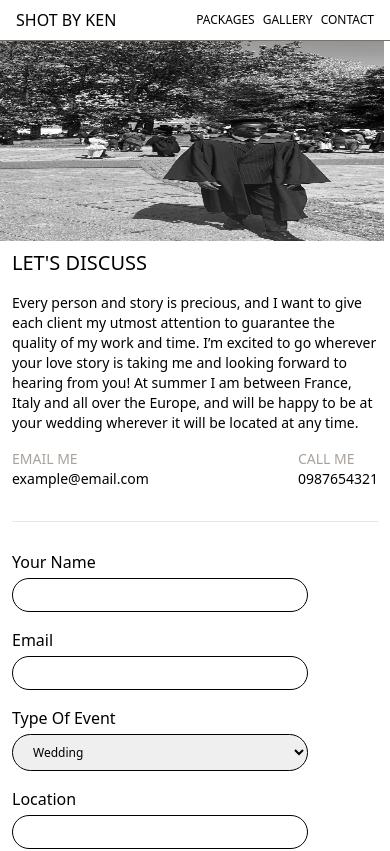
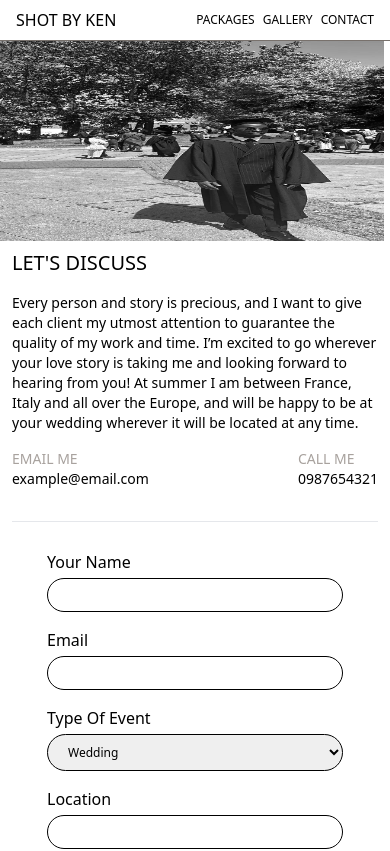
Before and after one commit to Ifefolarin/shot-by-ken, a React (Vite) app: page /contact in a window 390 px wide. Shown: the top 851 px of the page. Built offline with nearby package versions, Linux system fonts and the light colour scheme.

Commit message:
update contacts.jsx

```diff
--- a/src/pages/Contact.jsx
+++ b/src/pages/Contact.jsx
@@ -3,7 +3,7 @@ import ContactForm from "../features/contact/ContactForm";
 
 function Contact() {
   return (
-    <div className="flex lg:absolute lg:right-0 flex-col items-start justify-center w-full gap-4 px-2 py-2 md:py-4 lg:py-20  md:items-center  bg-white lg:w-[50rem] lg:mt-10 md:px-10 ">
+    <div className="flex lg:absolute lg:right-0 flex-col items-center justify-center w-full gap-4 px-2 py-2 md:py-4 lg:py-20  md:items-center  bg-white lg:w-[50rem] lg:mt-10 md:px-10 ">
       <ContactDetails />
       <ContactForm />
     </div>
```
